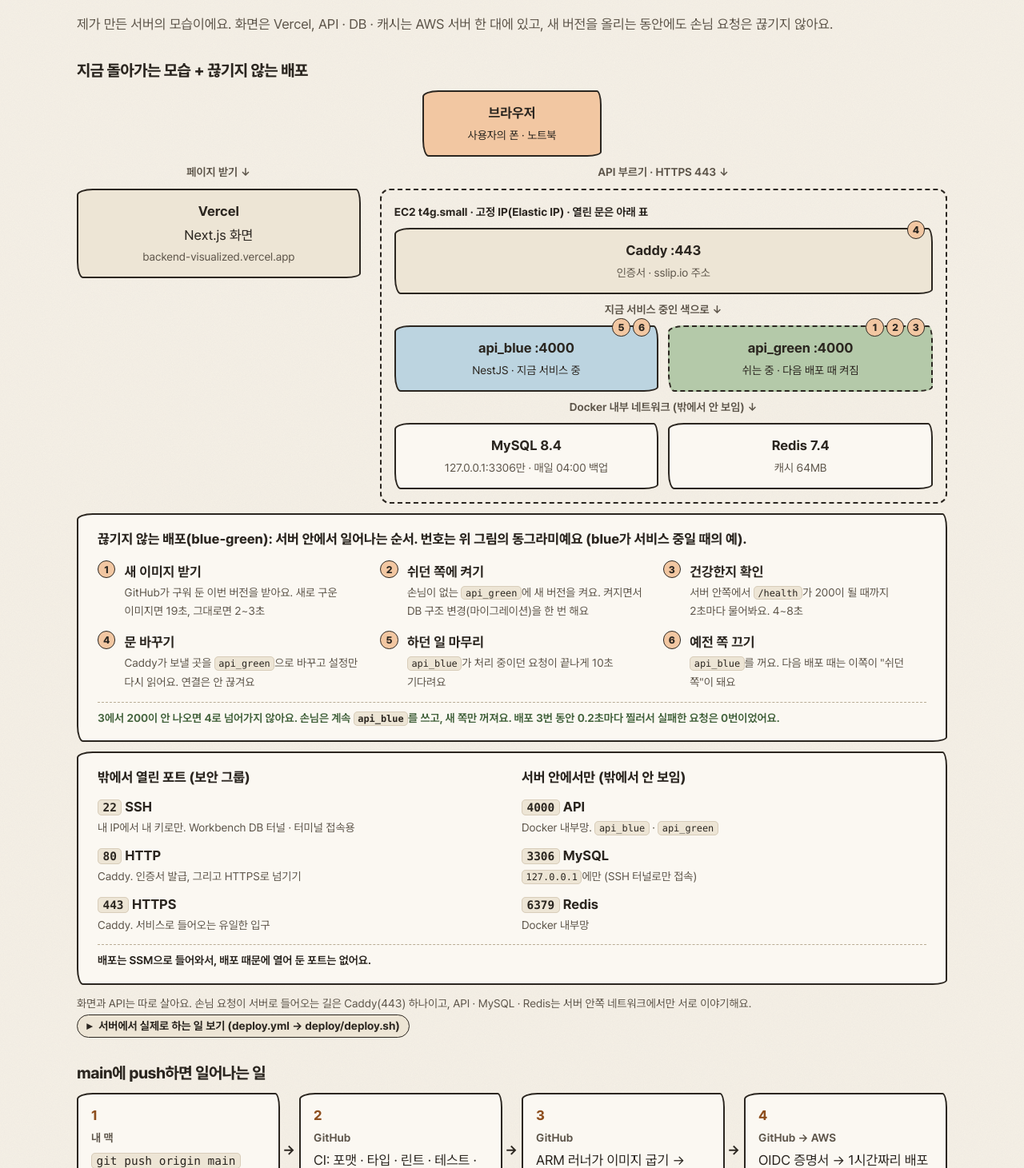
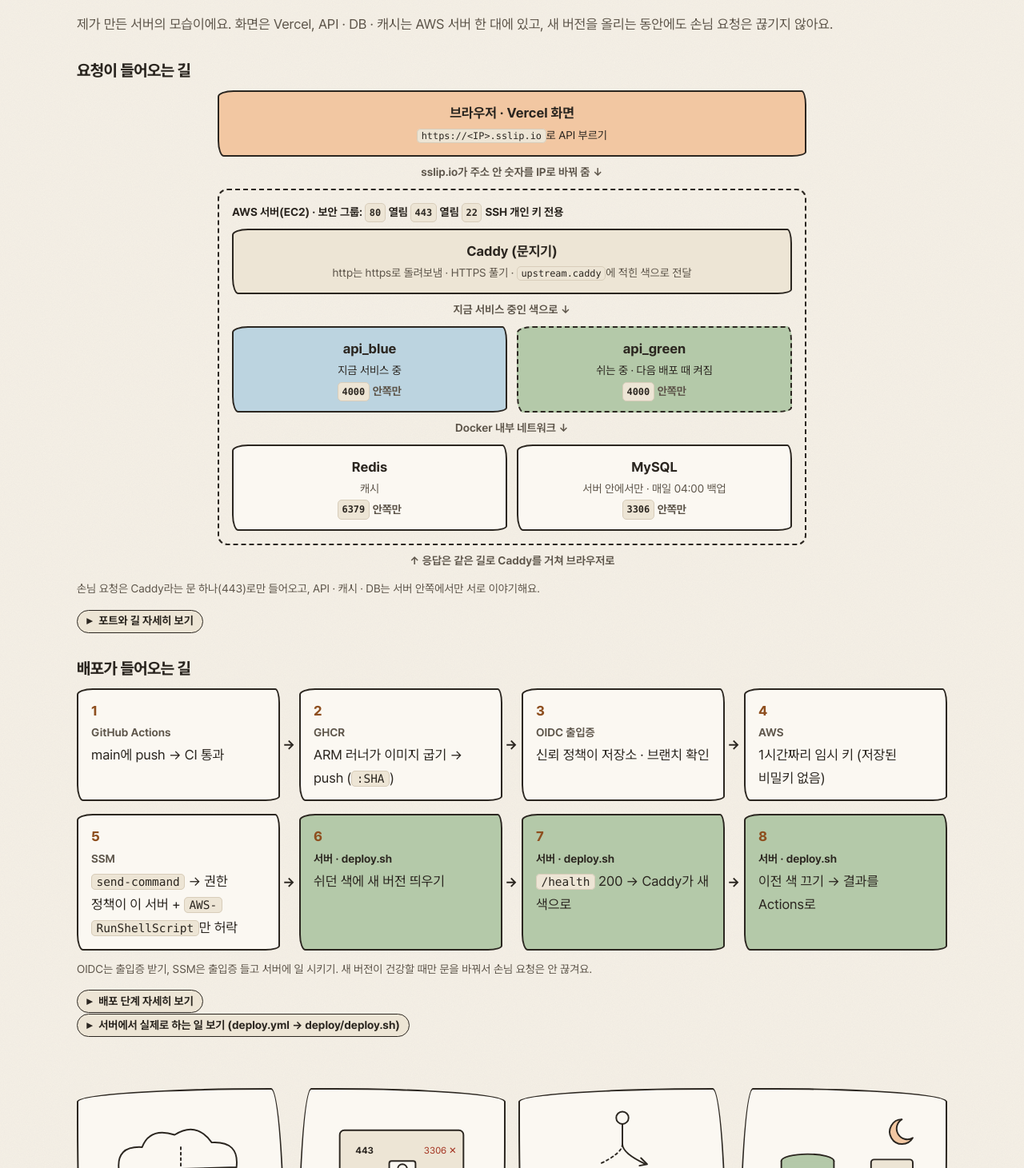
Before and after one commit to POcodingWER/backend-visualized, a Next.js app in the folder apps/web/: page /deploy in a window 1280 px wide. Shown: the part 809-2270 px from the top of the page at 80% size. Built offline with nearby package versions, Linux system fonts and the light colour scheme.

Commit message:
feat(web): /deploy 구조 그림을 요청 흐름 / 배포 흐름 두 장으로 나누기, 본문에서 실제 IP 빼기

```diff
--- a/apps/web/app/deploy/Diagrams.tsx
+++ b/apps/web/app/deploy/Diagrams.tsx
@@ -1,87 +1,82 @@
 import { withCode } from '../../lib/inline-code';
 import styles from './deploy.module.css';
 
-/** 지금 돌아가는 모습: 화면은 Vercel, API는 EC2 한 대 안의 Docker 네트워크 */
-export function RuntimeDiagram() {
+/** 포트 칩: 열림(보안 그룹 통과) / 닫힘(서버 안에서만) */
+function Port({ port, open = false }: { port: string; open?: boolean }) {
+  return (
+    <span className={open ? styles.portOpen : styles.portClosed}>
+      <code>{port}</code> {open ? '열림' : '안쪽만'}
+    </span>
+  );
+}
+
+/** (A) 요청 흐름: 브라우저 → sslip.io → 보안 그룹 → Caddy → API → Redis / MySQL */
+export function RequestDiagram() {
   return (
     <figure className={styles.diagram}>
-      <div className={styles.runtime}>
+      <div className={styles.request}>
         <div className={`${styles.box} ${styles.browser}`}>
-          <b>브라우저</b>
-          <small>사용자의 폰 · 노트북</small>
+          <b>브라우저 · Vercel 화면</b>
+          <small>
+            <code>https://&lt;IP&gt;.sslip.io</code>로 API 부르기
+          </small>
         </div>
-
-        <div className={styles.branch}>
-          <p className={styles.arrowDown}>페이지 받기 ↓</p>
-          <div className={`${styles.box} ${styles.vercel}`}>
-            <b>Vercel</b>
-            <span>Next.js 화면</span>
-            <small>backend-visualized.vercel.app</small>
-          </div>
-        </div>
-
-        <div className={styles.branch}>
-          <p className={styles.arrowDown}>API 부르기 · HTTPS 443 ↓</p>
+        <p className={styles.arrowDown}>sslip.io가 주소 안 숫자를 IP로 바꿔 줌 ↓</p>
         <div className={styles.ec2}>
           <p className={styles.ec2Label}>
-              EC2 t4g.small · 고정 IP(Elastic IP) · 열린 문은 아래 표
+            AWS 서버(EC2) · 보안 그룹: <Port port="80" open /> <Port port="443" open />{' '}
+            <span className={styles.portOpen}>
+              <code>22</code> SSH 개인 키 전용
+            </span>
           </p>
           <div className={`${styles.box} ${styles.caddy}`}>
-              <Marks steps={[4]} />
-              <b>Caddy :443</b>
-              <small>인증서 · sslip.io 주소</small>
+            <b>Caddy (문지기)</b>
+            <small>
+              http는 https로 돌려보냄 · HTTPS 풀기 · <code>upstream.caddy</code>에 적힌 색으로 전달
+            </small>
           </div>
           <p className={styles.arrowDown}>지금 서비스 중인 색으로 ↓</p>
           <div className={styles.pair}>
             <div className={`${styles.box} ${styles.blue}`}>
-                <Marks steps={[5, 6]} />
-                <b>api_blue :4000</b>
-                <small>NestJS · 지금 서비스 중</small>
+              <b>api_blue</b>
+              <small>지금 서비스 중</small>
+              <Port port="4000" />
             </div>
             <div className={`${styles.box} ${styles.green}`}>
-                <Marks steps={[1, 2, 3]} />
-                <b>api_green :4000</b>
+              <b>api_green</b>
               <small>쉬는 중 · 다음 배포 때 켜짐</small>
+              <Port port="4000" />
             </div>
           </div>
-            <p className={styles.arrowDown}>Docker 내부 네트워크 (밖에서 안 보임) ↓</p>
+          <p className={styles.arrowDown}>Docker 내부 네트워크 ↓</p>
           <div className={styles.pair}>
             <div className={`${styles.box} ${styles.db}`}>
-                <b>MySQL 8.4</b>
-                <small>127.0.0.1:3306만 · 매일 04:00 백업</small>
+              <b>Redis</b>
+              <small>캐시</small>
+              <Port port="6379" />
             </div>
             <div className={`${styles.box} ${styles.db}`}>
-                <b>Redis 7.4</b>
-                <small>캐시 64MB</small>
+              <b>MySQL</b>
+              <small>서버 안에서만 · 매일 04:00 백업</small>
+              <Port port="3306" />
             </div>
           </div>
         </div>
+        <p className={styles.arrowDown}>↑ 응답은 같은 길로 Caddy를 거쳐 브라우저로</p>
       </div>
-      </div>
-      <div className={styles.swap}>
-        <p className={styles.swapTitle}>
-          끊기지 않는 배포(blue-green): 서버 안에서 일어나는 순서. 번호는 위 그림의 동그라미예요
-          (blue가 서비스 중일 때의 예).
-        </p>
-        <ol>
-          {SWAP.map((step, index) => (
-            <li key={step.what}>
-              <Marks steps={[index + 1]} />
-              <b>{step.what}</b>
-              <span>{withCode(step.detail)}</span>
-            </li>
-          ))}
-        </ol>
-        <p className={styles.swapSafe}>
-          3에서 200이 안 나오면 4로 넘어가지 않아요. 손님은 계속 <code>api_blue</code>를 쓰고, 새
-          쪽만 꺼져요. 배포 3번 동안 0.2초마다 찔러서 실패한 요청은 0번이었어요.
-        </p>
-      </div>
+      <figcaption>
+        손님 요청은 Caddy라는 문 하나(443)로만 들어오고, API · 캐시 · DB는 서버 안쪽에서만 서로
+        이야기해요.
+      </figcaption>
+      <details className={styles.fold}>
+        <summary>포트와 길 자세히 보기</summary>
+        <div className={styles.foldBody}>
           <div className={styles.ports}>
-        <section>
-          <p className={styles.portsTitle}>밖에서 열린 포트 (보안 그룹)</p>
+            {PORT_GROUPS.map((group) => (
+              <section key={group.title}>
+                <p className={styles.portsTitle}>{group.title}</p>
                 <dl>
-            {PORTS.open.map((port) => (
+                  {group.ports.map((port) => (
                     <div key={port.port}>
                       <dt>
                         <code>{port.port}</code> {port.name}
@@ -91,55 +86,76 @@
                   ))}
                 </dl>
               </section>
-        <section>
-          <p className={styles.portsTitle}>서버 안에서만 (밖에서 안 보임)</p>
-          <dl>
-            {PORTS.inside.map((port) => (
-              <div key={port.port}>
-                <dt>
-                  <code>{port.port}</code> {port.name}
-                </dt>
-                <dd>{withCode(port.note)}</dd>
-              </div>
             ))}
-          </dl>
-        </section>
             <p className={styles.portsNote}>
               배포는 SSM으로 들어와서, 배포 때문에 열어 둔 포트는 없어요.
             </p>
           </div>
-      <figcaption>
-        화면과 API는 따로 살아요. 손님 요청이 서버로 들어오는 길은 Caddy(443) 하나이고, API · MySQL
-        · Redis는 서버 안쪽 네트워크에서만 서로 이야기해요.
-      </figcaption>
+        </div>
+      </details>
     </figure>
   );
 }
 
-/** 보안 그룹과 docker-compose 기준 포트 */
-const PORTS = {
-  open: [
-    { port: '22', name: 'SSH', note: '내 IP에서 내 키로만. Workbench DB 터널 · 터미널 접속용' },
-    { port: '80', name: 'HTTP', note: 'Caddy. 인증서 발급, 그리고 HTTPS로 넘기기' },
+/** 보안 그룹과 docker-compose.prod.yml 기준 */
+const PORT_GROUPS = [
+  {
+    title: '밖에서 열린 포트 (보안 그룹)',
+    ports: [
+      {
+        port: '22',
+        name: 'SSH',
+        note: '내 IP에서 내 개인 키로만. Workbench DB 터널 · 터미널 접속용',
+      },
+      { port: '80', name: 'HTTP', note: 'Caddy. 인증서 발급, 그리고 HTTPS로 돌려보내기' },
       { port: '443', name: 'HTTPS', note: 'Caddy. 서비스로 들어오는 유일한 입구' },
     ],
-  inside: [
+  },
+  {
+    title: '서버 안에서만 (밖에서 안 보임)',
+    ports: [
       { port: '4000', name: 'API', note: 'Docker 내부망. `api_blue` · `api_green`' },
+      { port: '6379', name: 'Redis', note: 'Docker 내부망' },
       { port: '3306', name: 'MySQL', note: '`127.0.0.1`에만 (SSH 터널로만 접속)' },
-    { port: '6379', name: 'Redis', note: 'Docker 내부망' },
     ],
-} as const;
+  },
+] as const;
 
-/** 그림 속 번호 동그라미 (blue-green 교체 순서) */
-function Marks({ steps }: { steps: number[] }) {
-  return (
-    <span className={styles.marks} aria-hidden="true">
-      {steps.map((step) => (
-        <i key={step}>{step}</i>
-      ))}
-    </span>
-  );
-}
+/** (B) 배포 흐름: deploy.yml(GitHub 쪽) → deploy/deploy.sh(서버 쪽) */
+const PIPELINE = [
+  { who: 'GitHub Actions', what: 'main에 push → CI 통과' },
+  { who: 'GHCR', what: 'ARM 러너가 이미지 굽기 → push (`:SHA`)' },
+  { who: 'OIDC 출입증', what: '신뢰 정책이 저장소 · 브랜치 확인' },
+  { who: 'AWS', what: '1시간짜리 임시 키 (저장된 비밀키 없음)' },
+  { who: 'SSM', what: '`send-command` → 권한 정책이 이 서버 + `AWS-RunShellScript`만 허락' },
+  { who: '서버 · deploy.sh', what: '쉬던 색에 새 버전 띄우기' },
+  { who: '서버 · deploy.sh', what: '`/health` 200 → Caddy가 새 색으로' },
+  { who: '서버 · deploy.sh', what: '이전 색 끄기 → 결과를 Actions로' },
+] as const;
+
+/** OIDC → SSM 자세히 */
+const ACCESS = [
+  {
+    what: '출입증 받기',
+    detail: 'main 브랜치의 Actions가 GitHub에서 "이 저장소 main" 증명서(OIDC 토큰)를 받아요',
+  },
+  {
+    what: 'AWS에 제출',
+    detail:
+      'IAM이 신뢰 정책으로 저장소 · 브랜치를 확인해요 (`repo:<오너>@<ID>/<저장소>@<ID>:ref:refs/heads/main`)',
+  },
+  { what: '임시 키 발급', detail: '1시간짜리 임시 키를 줘요. GitHub에 저장해 둔 비밀키는 없어요' },
+  {
+    what: '일 시키기',
+    detail:
+      '임시 키로 SSM에 "`deploy.sh` 실행"을 요청해요. 권한 정책이 이 서버 + `AWS-RunShellScript`만 허락해요',
+  },
+  {
+    what: '서버에 전달',
+    detail: 'SSM이 서버의 에이전트에 넘기고, `deploy.sh`가 blue-green을 시작해요',
+  },
+  { what: '결과 돌려받기', detail: '실행 결과와 로그를 Actions가 받아 와서 성공/실패를 표시해요' },
+] as const;
 
 /** deploy/deploy.sh가 하는 일. 시간은 2026-10-21 Deploy 기록 (새 이미지 #8 / 이미지 그대로 #9~#11) */
 const SWAP = [
@@ -164,43 +180,43 @@
   { what: '예전 쪽 끄기', detail: '`api_blue`를 꺼요. 다음 배포 때는 이쪽이 "쉬던 쪽"이 돼요' },
 ] as const;
 
-const PIPELINE = [
-  { who: '내 맥', what: '`git push origin main`' },
-  { who: 'GitHub', what: 'CI: 포맷 · 타입 · 린트 · 테스트 · 빌드' },
-  { who: 'GitHub', what: 'ARM 러너가 이미지 굽기 → GHCR (`:SHA`, `:main`)' },
-  { who: 'GitHub → AWS', what: 'OIDC 증명서 → 1시간짜리 배포 역할' },
-  { who: 'AWS', what: 'SSM `send-command` → 서버의 SSM Agent' },
-  { who: '서버', what: '`deploy.sh`: 이미지 받기 → 쉬던 색에 띄우기' },
-  { who: '서버', what: '`/health` 200 확인 → Caddy 문 바꾸기 → 옛 색 끄기' },
-  { who: 'GitHub', what: '바깥에서 `https://…/health` 200 확인' },
-] as const;
+/** 번호 동그라미 */
+function Marks({ steps }: { steps: number[] }) {
+  return (
+    <span className={styles.marks} aria-hidden="true">
+      {steps.map((step) => (
+        <i key={step}>{step}</i>
+      ))}
+    </span>
+  );
+}
 
-/** OIDC → SSM: deploy.yml의 deploy job (계정 ID는 자리표시자) */
-const ACCESS = [
-  {
-    what: '출입증 받기',
-    detail: 'main 브랜치의 Actions가 GitHub에서 "이 저장소 main" 증명서(OIDC 토큰)를 받아요',
-  },
-  {
-    what: 'AWS에 제출',
-    detail:
-      'IAM이 신뢰 정책으로 저장소·브랜치를 확인해요 (`repo:<오너>@<ID>/<저장소>@<ID>:ref:refs/heads/main`)',
-  },
-  { what: '임시 키 발급', detail: '1시간짜리 임시 키를 줘요. GitHub에 저장해 둔 비밀키는 없어요' },
-  {
-    what: '일 시키기',
-    detail:
-      '임시 키로 SSM에 "`deploy.sh` 실행"을 요청해요. 권한 정책이 이 서버 + `AWS-RunShellScript`만 허락해요',
-  },
-  {
-    what: '서버에 전달',
-    detail: 'SSM이 서버의 에이전트에 넘기고, `deploy.sh`가 blue-green을 시작해요',
-  },
-  { what: '결과 돌려받기', detail: '실행 결과와 로그를 Actions가 받아 와서 성공/실패를 표시해요' },
-] as const;
+/** 번호 붙은 짧은 단계 목록 (OIDC → SSM, blue-green 교체) */
+function StepList({
+  title,
+  steps,
+}: {
+  title: string;
+  steps: readonly { what: string; detail: string }[];
+}) {
+  return (
+    <div className={styles.swap}>
+      <p className={styles.swapTitle}>{title}</p>
+      <ol>
+        {steps.map((step, index) => (
+          <li key={step.what}>
+            <Marks steps={[index + 1]} />
+            <b>{step.what}</b>
+            <span>{withCode(step.detail)}</span>
+          </li>
+        ))}
+      </ol>
+    </div>
+  );
+}
 
-/** 배포가 흘러가는 순서 */
-export function PipelineDiagram() {
+/** (B) 배포 흐름 */
+export function DeployDiagram() {
   return (
     <figure className={styles.diagram}>
       <ol className={styles.pipeline}>
@@ -211,24 +227,21 @@
           </li>
         ))}
       </ol>
-      <div className={styles.swap}>
-        <p className={styles.swapTitle}>
-          위 4·5번 자세히: OIDC는 출입증 받기, SSM은 출입증 들고 서버에 일 시키기.
+      <figcaption>
+        OIDC는 출입증 받기, SSM은 출입증 들고 서버에 일 시키기. 새 버전이 건강할 때만 문을 바꿔서
+        손님 요청은 안 끊겨요.
+      </figcaption>
+      <details className={styles.fold}>
+        <summary>배포 단계 자세히 보기</summary>
+        <div className={styles.foldBody}>
+          <StepList title="출입증(OIDC) → 서버에 일 시키기(SSM)" steps={ACCESS} />
+          <StepList title="서버 안의 blue-green 교체 (blue가 서비스 중일 때의 예)" steps={SWAP} />
+          <p className={styles.swapSafe}>
+            3에서 200이 안 나오면 4로 넘어가지 않아요. 손님은 계속 <code>api_blue</code>를 쓰고, 새
+            쪽만 꺼져요. 배포 3번 동안 0.2초마다 찔러서 실패한 요청은 0번이었어요.
           </p>
-        <ol>
-          {ACCESS.map((step, index) => (
-            <li key={step.what}>
-              <Marks steps={[index + 1]} />
-              <b>{step.what}</b>
-              <span>{withCode(step.detail)}</span>
-            </li>
-          ))}
-        </ol>
         </div>
-      <figcaption>
-        main에 push하면 사람 손 없이 여기까지 가요. 중간 어디서 실패하면 Caddy는 계속 예전 색을 보고
-        있어서 서비스는 그대로예요.
-      </figcaption>
+      </details>
     </figure>
   );
 }
--- a/apps/web/app/deploy/content.ts
+++ b/apps/web/app/deploy/content.ts
@@ -115,10 +115,10 @@
     fix: '일부러 그렇게 뒀어요. Caddy가 HTTPS를 받아서 안쪽 `api_blue:4000`으로 넘겨 줘요(리버스 프록시). API는 인증서를 몰라도 되고, 밖에서 `X-Forwarded-For`를 꾸며 바로 들어올 길도 없어요.',
   },
   {
-    symptom: '고정 IP가 있는데 왜 `https://3.35.59.193`이 아니라 sslip.io?',
+    symptom: '고정 IP가 있는데 왜 `https://<IP>`가 아니라 sslip.io?',
     cause:
       'Vercel 화면은 https라서 API를 http로 부르면 브라우저가 막아요(mixed content). 그런데 Caddy가 기본으로 받는 Let’s Encrypt 인증서는 도메인 이름이 있어야 해요.',
-    fix: '`3-35-59-193.sslip.io`처럼 IP를 이름으로 바꿔 주는 무료 DNS를 쓰고, Caddy가 그 이름으로 인증서를 받아요. 제 도메인이 생기면 `API_DOMAIN` 한 줄만 바꾸면 돼요.',
+    fix: '`1-2-3-4.sslip.io`처럼(IP `1.2.3.4`의 점을 -로) IP를 이름으로 바꿔 주는 무료 DNS를 쓰고, Caddy가 그 이름으로 인증서를 받아요. 제 도메인이 생기면 `API_DOMAIN` 한 줄만 바꾸면 돼요.',
   },
   {
     symptom: '화면(vercel.app)과 API(sslip.io)가 다른 사이트: CORS와 로그인 쿠키',
@@ -130,7 +130,7 @@
     symptom: 'Elastic IP로 바꾼 뒤 Workbench가 갑자기 접속 실패 (API도 잠깐 503)',
     cause:
       'Workbench의 SSH Hostname이 아직 예전 IP `13.209.4.20`을 가리키고 있었어요. API는 새 주소로 다시 뜨는 동안 Caddy가 잠깐 503을 돌려줬어요.',
-    fix: 'SSH Hostname을 `3.35.59.193:22`로 바꿨고, 503은 API가 healthy가 되자 사라졌어요. IP를 바꾸면 sslip.io 주소, Vercel, Workbench, `ssh` 명령을 한 번에 같이 고쳐야 해요.',
+    fix: 'Workbench의 SSH Hostname을 새 IP로 바꿨고, 503은 API가 healthy가 되자 사라졌어요. IP를 바꾸면 sslip.io 주소, Vercel, Workbench, `ssh` 명령을 한 번에 같이 고쳐야 해요.',
   },
   {
     symptom: 'MySQL Workbench가 서버 MySQL에 접속을 못 함',
--- a/apps/web/app/deploy/deploy.module.css
+++ b/apps/web/app/deploy/deploy.module.css
@@ -659,3 +659,34 @@
     padding: var(--space-4);
   }
 }
+
+/* (A) 요청 흐름: 한 줄로 내려가는 그림 */
+.request {
+  display: grid;
+  gap: var(--space-2);
+  max-width: 46rem;
+  width: 100%;
+  margin-inline: auto;
+}
+.request .browser {
+  justify-self: stretch;
+}
+.portOpen,
+.portClosed {
+  display: inline-flex;
+  align-items: center;
+  gap: 0.25rem;
+  justify-self: center;
+  font-size: var(--text-sm);
+  font-weight: 700;
+  white-space: nowrap;
+}
+.portOpen code {
+  background: var(--sage);
+}
+.portClosed {
+  color: var(--ink-soft);
+}
+.portClosed code {
+  border-style: dashed;
+}
--- a/apps/web/app/deploy/page.tsx
+++ b/apps/web/app/deploy/page.tsx
@@ -8,7 +8,7 @@
 import ui from '../components/ui.module.css';
 import { REASONS, RESTORE_ROWS, RETRO, TROUBLES } from './content';
 import { BlueGreenDetails } from './BlueGreenDetails';
-import { PipelineDiagram, RuntimeDiagram } from './Diagrams';
+import { DeployDiagram, RequestDiagram } from './Diagrams';
 import { DEPLOY_STEPS } from './steps';
 import { withCode } from '../../lib/inline-code';
 import styles from './deploy.module.css';
@@ -164,7 +164,7 @@
           source={
             <>
               2026-10-21 측정. 배포 시간은 <a href={ACTIONS_RUNS}>GitHub Actions Deploy 기록</a>,
-              요청은 맥에서 <code>https://3-35-59-193.sslip.io/health</code>를 0.2초마다 부른 결과,
+              요청은 맥에서 <code>https://&lt;IP&gt;.sslip.io/health</code>를 0.2초마다 부른 결과,
               메모리는 서버에서 1초마다 <code>free -m</code>.
             </>
           }
@@ -177,11 +177,11 @@
           제가 만든 서버의 모습이에요. 화면은 Vercel, API · DB · 캐시는 AWS 서버 한 대에 있고, 새
           버전을 올리는 동안에도 손님 요청은 끊기지 않아요.
         </p>
-        <h3 className={styles.diagramTitle}>지금 돌아가는 모습 + 끊기지 않는 배포</h3>
-        <RuntimeDiagram />
+        <h3 className={styles.diagramTitle}>요청이 들어오는 길</h3>
+        <RequestDiagram />
+        <h3 className={styles.diagramTitle}>배포가 들어오는 길</h3>
+        <DeployDiagram />
         <BlueGreenDetails />
-        <h3 className={styles.diagramTitle}>main에 push하면 일어나는 일</h3>
-        <PipelineDiagram />
       </section>
 
       <section className={ui.wide}>
```
Lines whose indentation alone changed are shown as unchanged.
